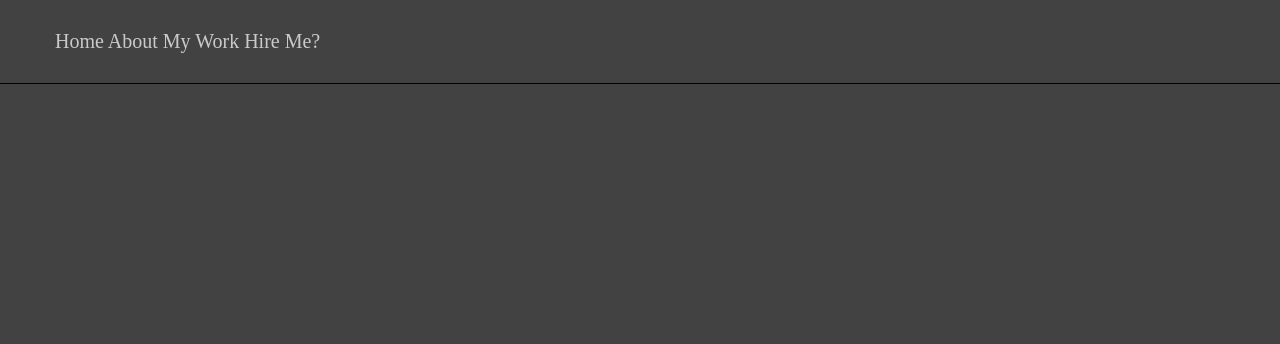
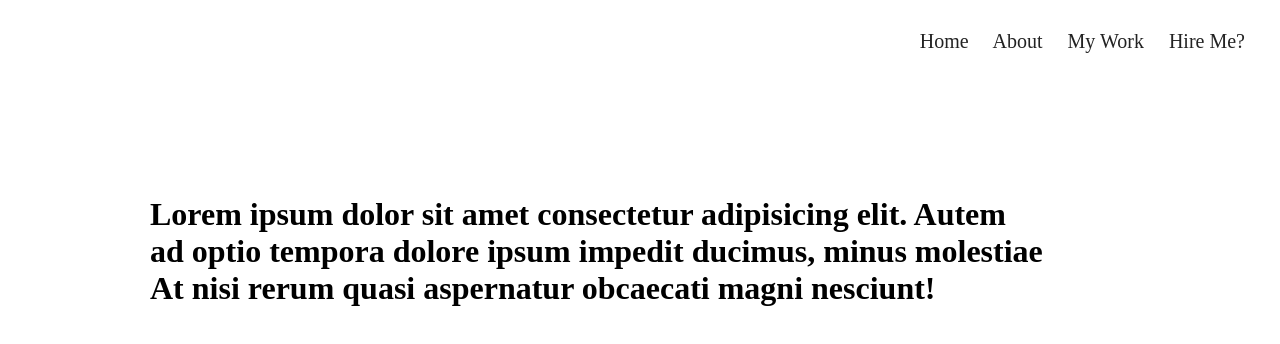
Before and after one commit to DevCasey/ACA_web101_Casey-Calkins, a plain HTML site: page myPortfolio/src/Portfolio/portfolio_rebuild.html in a window 1280 px wide. Drawn offline with Linux system fonts and the light colour scheme.

Commit message:
Building basic layout

```diff
--- a/myPortfolio/src/Portfolio/portfolio_rebuild.css
+++ b/myPortfolio/src/Portfolio/portfolio_rebuild.css
@@ -1,21 +1,33 @@
 body {
     margin: 0;
-    background: #424242;
 }
 
 ul {
     list-style-type: none;
 }
 
+/* .nav-bar {
+    margin: 0;
+    width: 100vw;
+} */
+
 .header {
-    position: fixed;
-    top: 0;
-    left: 0;
-    right: 0;
+    display: flex;
+    justify-content: flex-end;
     margin: auto;
     padding: 10px 15px;
-    border-bottom: 1px solid black;
     font-size: 20px;
+}
+
+.container {
+    width: 100vw;
+    height: auto;
+}
+
+.cont-title {
+    position: absolute;
+    top: 175px;
+    left: 150px;
 }
 
 .header ul {
@@ -23,10 +35,10 @@ ul {
 }
 
 
-
 .header a {
     text-decoration: none;
-    color: #cacaca;
+    color: #232323;
+    padding-right: 20px;
 }
 
 
--- a/myPortfolio/src/Portfolio/portfolio_rebuild.html
+++ b/myPortfolio/src/Portfolio/portfolio_rebuild.html
@@ -9,7 +9,7 @@
 </head>
 <body>
 
-
+    <div class="nav-bar">
         <div class="header">
             <ul>
                 <li>
@@ -20,28 +20,15 @@
                 </li>
             </ul>
         </div>
+    </div>
 
-
-
-
-    <!-- <div class="container">
-        <div class="menu-items">
-            <a href="#">Home</a>
-            <a href="#">About</a>
-            <a href="#">My Work</a>
-            <a href="#">Hire Me?</a>
+    <div class="main-container">
+        <div class="container">
+            <h1 class="cont-title">Lorem ipsum dolor sit amet consectetur adipisicing elit. Autem <br>
+                ad optio tempora dolore ipsum impedit ducimus, minus molestiae <br>
+                At nisi rerum quasi aspernatur obcaecati magni nesciunt! </h1>
         </div>
     </div>
 
-    <div class="about-wrapper">
-        <h3 class="intro">I'm Casey, and I'm a Web Developer.</h3>
-        <p class="about-me">adsfasdfasdfalskjflkasjdfkjasd;fk
-            aslkdjfalksdjfalksdfj;alkdfja;lksdjf;alsdjfalkdfja
-            a;sdlkfja;lksdfjkfjajlsdkfj;aklsjdf;aslkdjfalksdjfalksdf
-            ;alskdjfa;lkdjfkjasdjkdfalkjfalksjdfsjdfaljsdflkajs;dlkfj
-            ;aslkdfjal;jdfa;lskdjfalkdfj
-        </p>
-    </div> -->
-
 </body>
 </html>
```
Lines whose indentation alone changed are shown as unchanged.
